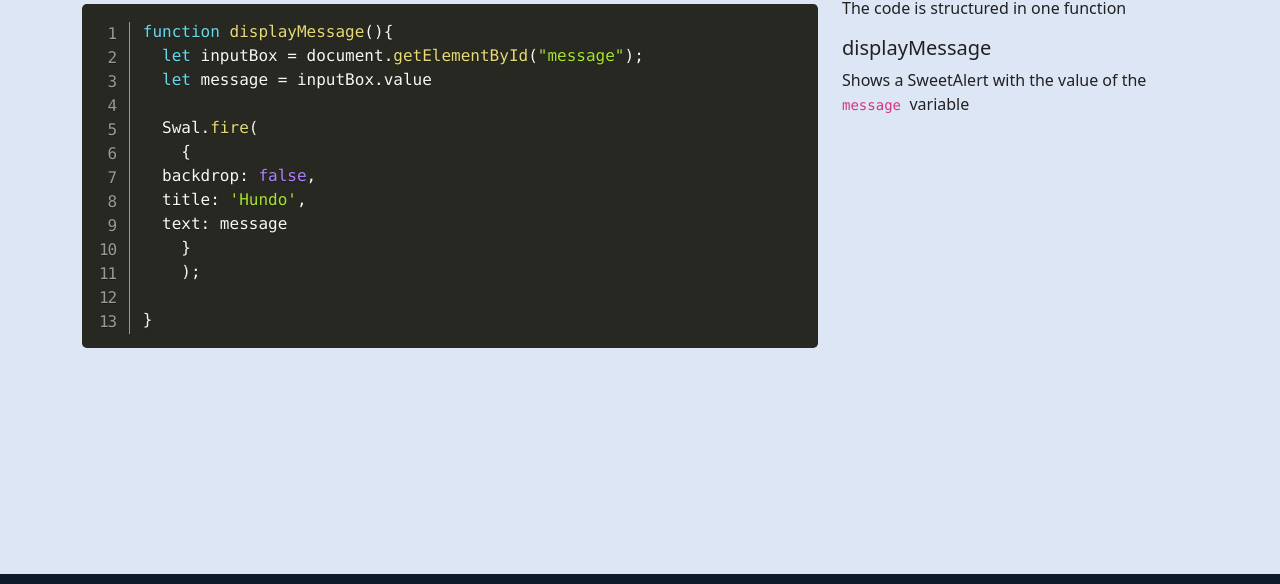
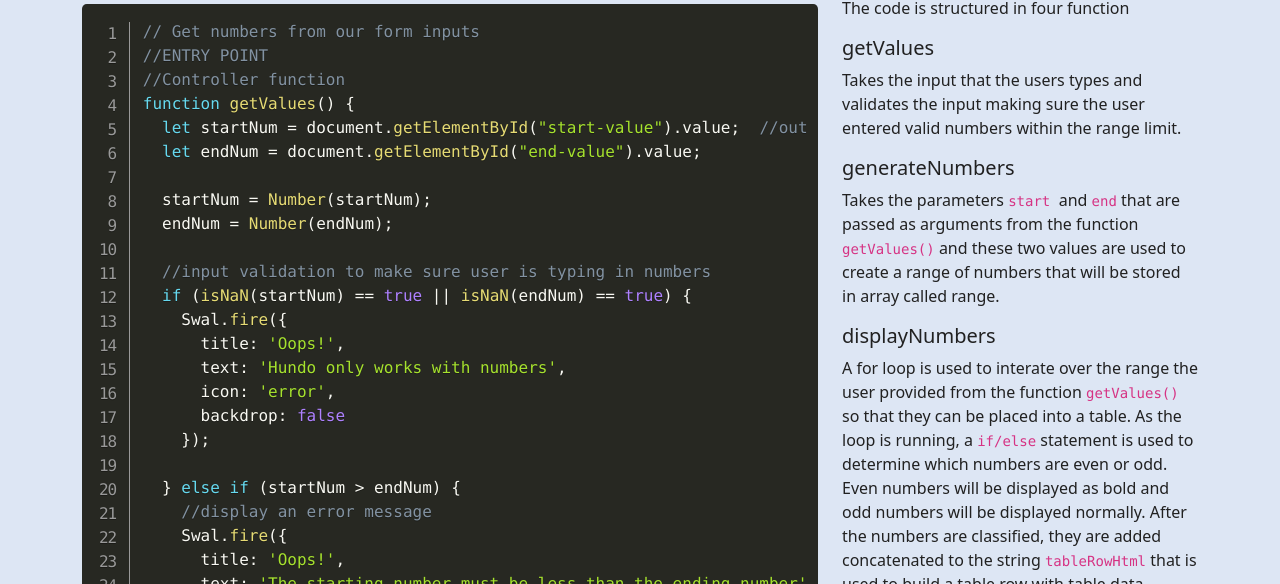
Before and after one commit to edev87/AltairHundo, a plain HTML site: page code.html in a window 1280 px wide. Shown: the part 144-728 px from the top of the page. Drawn offline with nearby package versions, Linux system fonts and the light colour scheme.

Commit message:
Finshed Hundo App and added new logo for app

```diff
--- a/code.html
+++ b/code.html
@@ -49,7 +49,7 @@
               <a class="nav-link active" href="/code.html">The Code</a>
             </li>
             <li class="nav-item">
-              <a class="nav-link" href="https://github.com/edev87">The Repo</a>
+              <a class="nav-link" target="_blank" href="https://github.com/edev87">The Repo</a>
             </li>
             <li class="nav-item">
               <a class="nav-link" href="https://edevportfolio.com">About</a>
@@ -69,18 +69,93 @@
       <div class="col-12 col-lg-8">
         <pre class="line-numbers">
           <code class="language-js">
-            function displayMessage(){
-              let inputBox = document.getElementById("message");
-              let message = inputBox.value
+            // Get numbers from our form inputs
+            //ENTRY POINT
+            //Controller function
+            function getValues() {
+              let startNum = document.getElementById("start-value").value;  //out of scope, in a different scope
+              let endNum = document.getElementById("end-value").value;
 
-              Swal.fire(
-                {
-              backdrop: false,
-              title: 'Hundo',
-              text: message
+              startNum = Number(startNum);
+              endNum = Number(endNum);
+
+              //input validation to make sure user is typing in numbers
+              if (isNaN(startNum) == true || isNaN(endNum) == true) {
+                Swal.fire({
+                  title: 'Oops!',
+                  text: 'Hundo only works with numbers',
+                  icon: 'error',
+                  backdrop: false
+                });
+
+              } else if (startNum > endNum) {
+                //display an error message
+                Swal.fire({
+                  title: 'Oops!',
+                  text: 'The starting number must be less than the ending number',
+                  icon: 'error',
+                  backdrop: false
+                });
+
+              } else if (endNum > 150) {
+                //display an error message
+                Swal.fire({
+                  title: 'Oops!',
+                  text: 'The starting number must be less than 150',
+                  icon: 'error',
+                  backdrop: false
+                });
+
+              }else {
+
+                let numberArray = generateNumbers(startNum, endNum)
+                displayNumbers(numberArray);
+
+              }
+
+            }
+
+            //Business logic - creates every number in the input range
+            //Data Model
+            function generateNumbers(start, end) {  //start and end are parameters
+
+              let range = [];
+
+              for (let number = start; number <= end; number++) {
+                range.push(number);
+              }
+              return range;
+            }
+
+            //put the numbers of page
+            //View Function
+            const displayNumbers = (numbersToDisplay) => {
+
+              let tableHtml = '';
+
+              for (let index = 0; index < numbersToDisplay.length; index++) {
+                let currentNumber = numbersToDisplay[index];
+
+                let className = ''
+
+                if (currentNumber % 2 === 0) {
+                  className = 'even';
+
+                } else {
+                  className = 'odd';
                 }
-                );
 
+                let tableRowHtml = `&lt;tr>&lt;td class="${className}"> ${currentNumber}&lt;/td>&lt;/tr>`;
+                tableHtml += tableRowHtml;
+              }
+
+              document.getElementById("results").innerHTML = tableHtml;
+
+
+            }
+
+            const clearTable = () => {
+              document.getElementById("results").innerHTML = '';
             }
           </code>
         </pre>
@@ -88,11 +163,34 @@
 
       </div>
       <div class="col-12 col-lg-4">
-        <p>The code is structured in one function</p>
-        <h5>displayMessage</h5>
-        <p>Shows a SweetAlert with the value of the <code>
-          message
-        </code> variable</p>
+        <p>The code is structured in four function</p>
+        <h5>getValues</h5>
+        <p>
+          Takes the input that the users types and validates the input making sure the
+          user entered valid numbers within the range limit.
+        </p>
+        <h5>generateNumbers</h5>
+        <p>
+          Takes the parameters <code>start </code> and <code>end</code> that are passed as arguments from the function
+          <code>getValues()</code> and these two values are used to create a range of numbers that will be stored in
+          array called range.
+        </p>
+        <h5>displayNumbers</h5>
+        <p>
+          A for loop is used to interate over the range the user provided from the function
+          <code>getValues()</code> so that they can be placed into a table. As the loop is running, a
+          <code>if/else</code> statement
+          is used to determine which numbers are even or odd. Even numbers will be
+          displayed as bold and odd numbers will be displayed normally. After the numbers are classified, they are added
+          concatenated to the string <code>tableRowHtml</code> that is
+          used to build a table row with table data dyanmically. After the loop finishes, the string built with
+          <code>tableRowHtml</code> will be used to fill table with data.
+        </p>
+        <h5>clearTable</h5>
+        <p>
+         Used to clear the table if the user decides to empty the table of values at any time.
+        </p>
+
 
       </div>
     </div>
```
Also changed, not shown: app.html (+7 -5 lines), index.html (+6 -5 lines), js/site.js (+40 -7 lines), img/zero-to-100-black.png (added), img/zero-to-100-colored.png (added).
